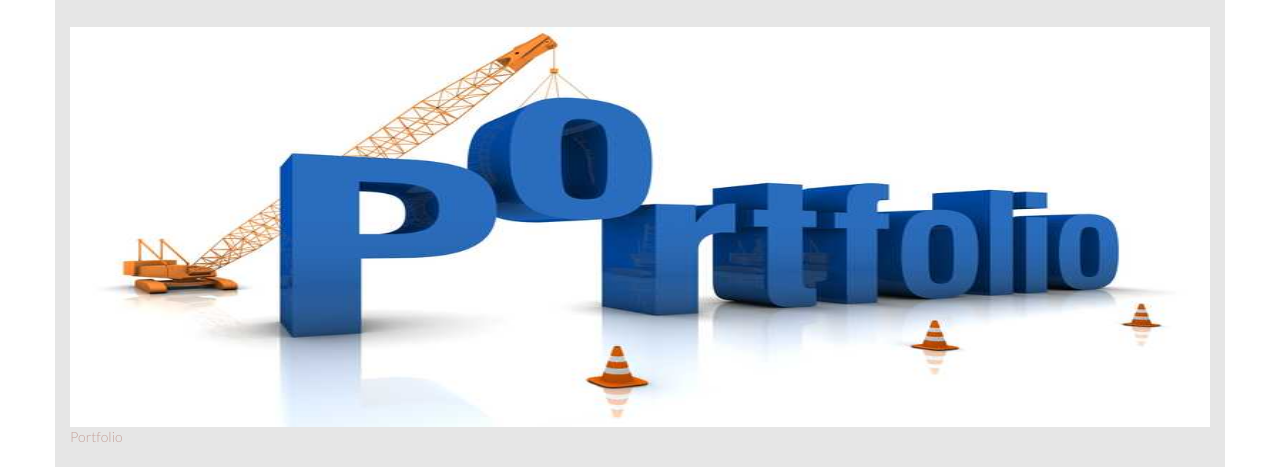
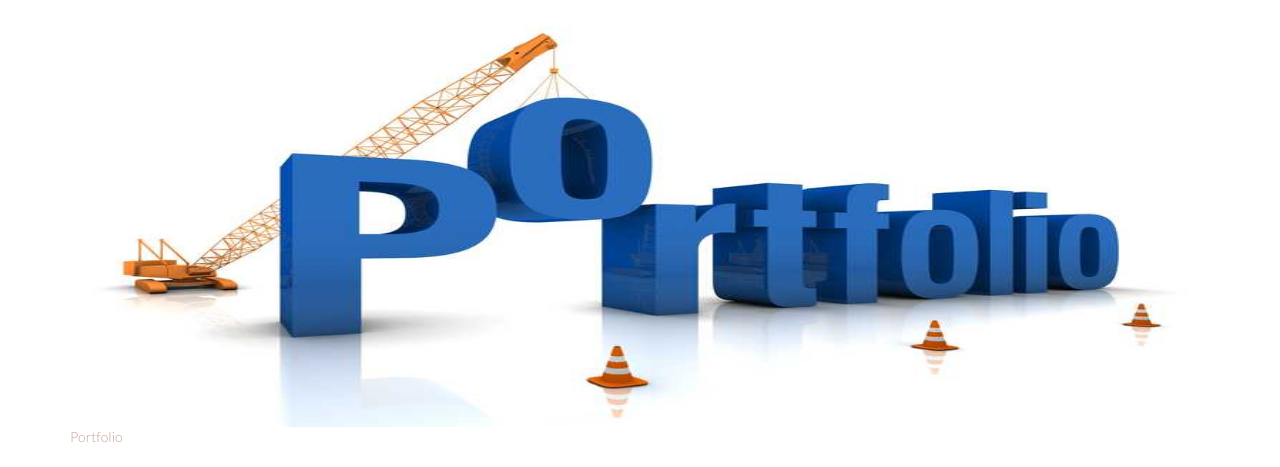
Before and after one commit to anumsh/anumsh.github.io, a plain HTML site: page index.html in a window 1280 px wide. Shown: the part 174-641 px from the top of the page. Drawn offline with nearby package versions, Linux system fonts and the light colour scheme; a web font is replaced by a local one.

Commit message:
Style: change the formatting of website

```diff
--- a/css/main.css
+++ b/css/main.css
@@ -40,7 +40,7 @@ a:hover [class*="zocial-"]:before {
 
 .container {
     margin-top: 1em;
-    background:#E6E6E6;
+    /*background:#E6E6E6; */
 }
 
 
--- a/index.html
+++ b/index.html
@@ -105,9 +105,7 @@
                 <!--row close -->
             </section>
         </main>
-    </div>
-    <!-- container div close -->
-    <footer class="text-center">
+        <footer class="text-center">
         <div id="social">
             <a href="https://twitter.com" class="zocial-twitter"></a>
             <a href="https://www.facebook.com" class="zocial-facebook"></a>
@@ -115,6 +113,9 @@
             <a href="https://www.linkedin.com" class="zocial-linkedin"></a>
         </div>
     </footer>
+    </div>
+    <!-- container div close -->
+
     <!-- Modal for portfolio image -->
     <div class="modal fade" id="portfolio" tabindex="-1" role="dialog" aria-labelledby="portfolio-modal" aria-hidden="true">
         <div class="modal-dialog">
```
